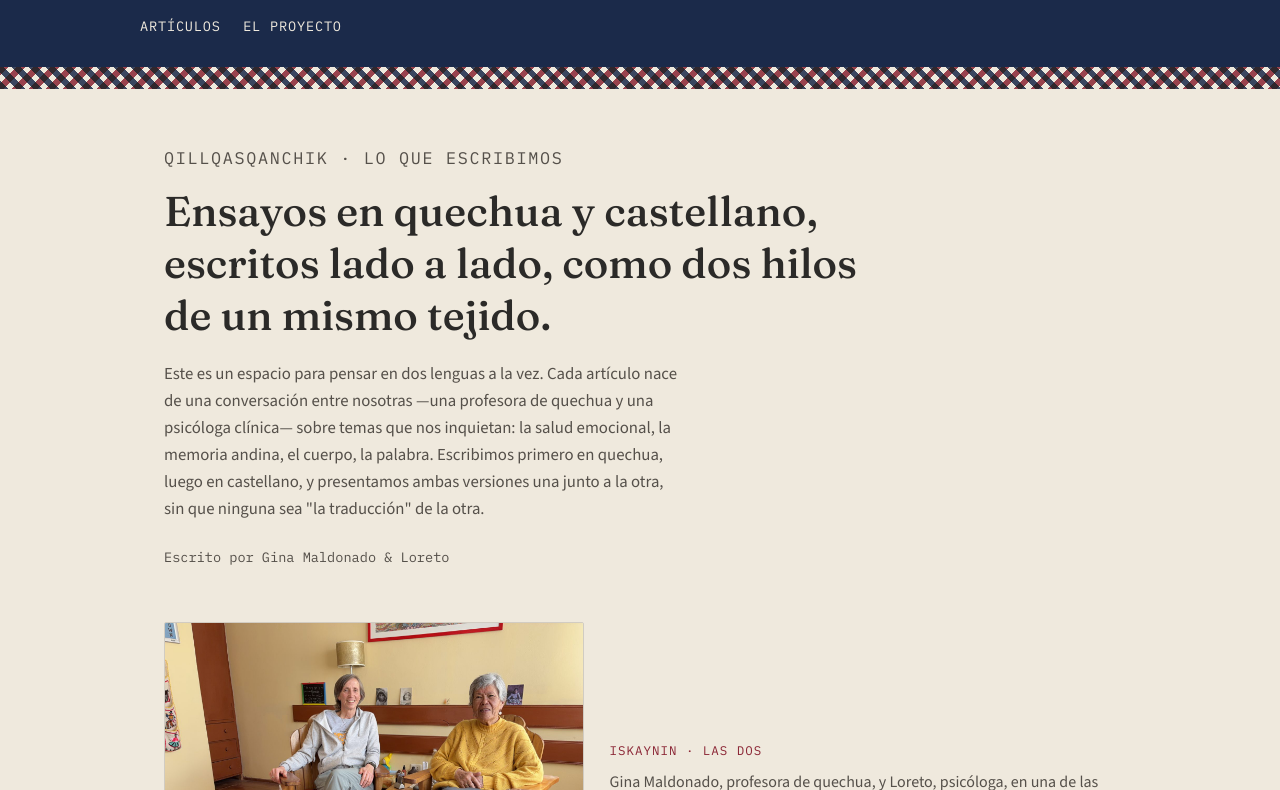
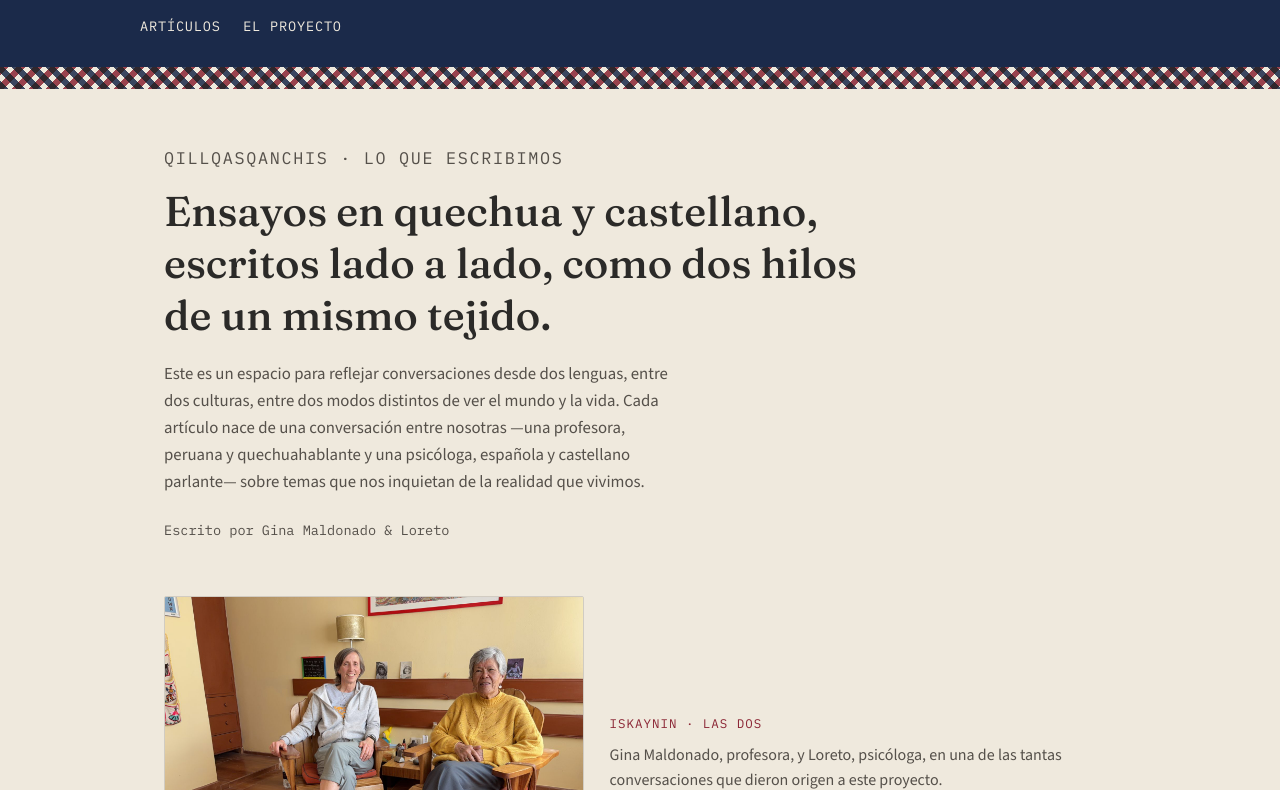
Before and after one commit to lsante/ishkay-simi, a plain HTML site: page index.html in a window 1280 px wide. Shown: the part 140-930 px from the top of the page. Drawn offline with nearby package versions, Linux system fonts and the light colour scheme.

Commit message:
Update index.html

```diff
--- a/index.html
+++ b/index.html
@@ -3,7 +3,7 @@
 <head>
 <meta charset="UTF-8">
 <meta name="viewport" content="width=device-width, initial-scale=1.0">
-<title>Iskay Simi — Dos lenguas, un pensamiento</title>
+<title>Iskay Simi — Dos lenguas, un diálogo</title>
 <link rel="preconnect" href="https://fonts.googleapis.com">
 <link href="https://fonts.googleapis.com/css2?family=Fraunces:wght@500;600&family=IBM+Plex+Mono:wght@400;500&family=Source+Sans+3:wght@400;600&display=swap" rel="stylesheet">
 <link rel="stylesheet" href="style.css">
@@ -12,7 +12,7 @@
 
 <header class="site">
   <div class="site-inner">
-    <p class="site-subtitle">Un proyecto de escritura bilingüe</p>
+    <p class="site-subtitle">Un proyecto de escritura bilingüe desde el encuentro entre dos mundos</p>
     <h1 class="site-title">Iskay Simi<span class="iskay">.</span></h1>
     <nav class="site">
       <a href="index.html">Artículos</a>
@@ -24,14 +24,12 @@
 <div class="telar-divider"></div>
 
 <section class="hero" id="proyecto">
-  <p class="hero-eyebrow">Qillqasqanchik · Lo que escribimos</p>
+  <p class="hero-eyebrow">Qillqasqanchis · Lo que escribimos</p>
   <h1>Ensayos en quechua y castellano, escritos lado a lado, como dos hilos de un mismo tejido.</h1>
   <p>
-    Este es un espacio para pensar en dos lenguas a la vez. Cada artículo nace de una
-    conversación entre nosotras —una profesora de quechua y una psicóloga clínica— sobre
-    temas que nos inquietan: la salud emocional, la memoria andina, el cuerpo, la palabra.
-    Escribimos primero en quechua, luego en castellano, y presentamos ambas versiones
-    una junto a la otra, sin que ninguna sea "la traducción" de la otra.
+    Este es un espacio para reflejar conversaciones desde dos lenguas, entre dos culturas,  entre dos modos distintos de ver el mundo y la vida. Cada artículo nace de una
+    conversación entre nosotras —una profesora, peruana y quechuahablante y una psicóloga, española y castellano parlante— sobre
+    temas que nos inquietan de la realidad que vivimos.
   </p>
   <p class="autoras">Escrito por Gina Maldonado &amp; Loreto</p>
 </section>
@@ -41,7 +39,7 @@
   <div class="texto">
     <p class="eyebrow">Iskaynin &middot; Las dos</p>
     <p>
-      Gina Maldonado, profesora de quechua, y Loreto, psicóloga, en una de las
+      Gina Maldonado, profesora, y Loreto, psicóloga, en una de las
       tantas conversaciones que dieron origen a este proyecto.
     </p>
   </div>
```
